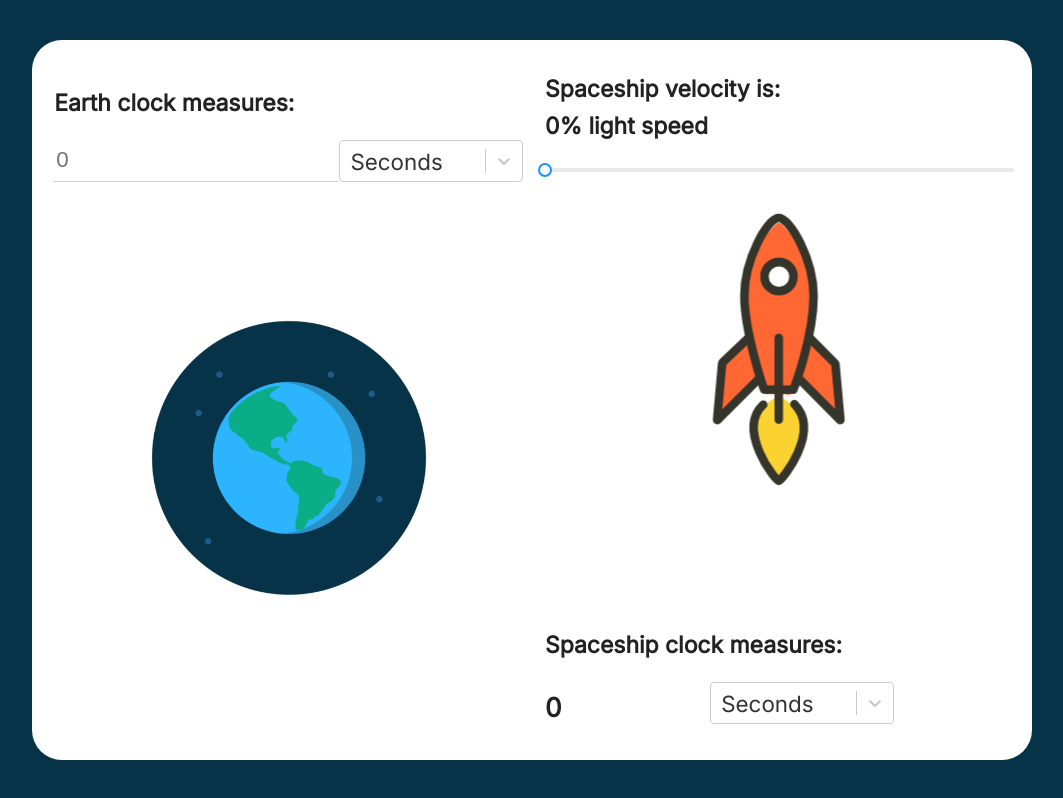
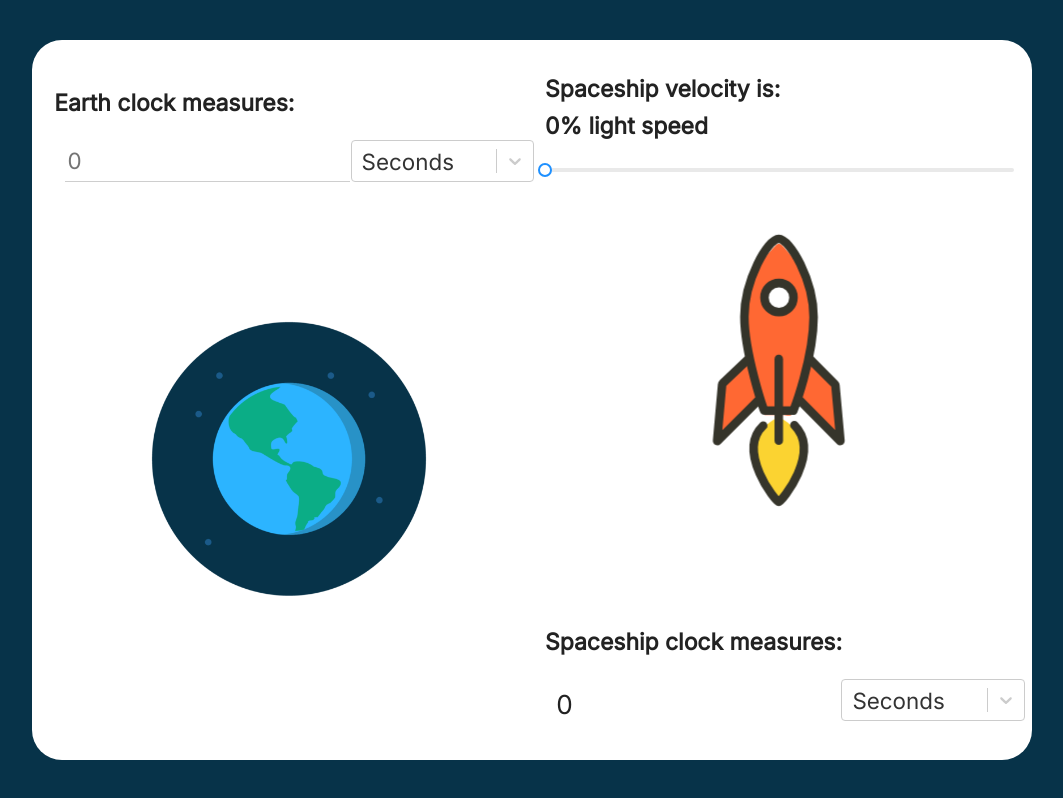
Before and after one commit to rcaverob/special-relativity-webapp, a React (Create React App) app: page / in a window 1280 px wide. Shown: the whole page, without its empty margins (108-1171 px from the left). Built offline with nearby package versions, Linux system fonts and the light colour scheme.

Commit message:
fixed bottom selector dropdown direction

```diff
--- a/src/App.css
+++ b/src/App.css
@@ -28,6 +28,16 @@ input[type='number']::-webkit-outer-spin-button {
   width: 90%;
 }
 
+/* .select .Select-menu-outer {
+  top: auto;
+  bottom: 100rem;
+} */
+
+/* .Select-menu-outer {
+  top: auto;
+  bottom: 100%;
+} */
+
 .earth-container {
   display: flex;
   flex: 1;
@@ -52,8 +62,10 @@ input[type='number']::-webkit-outer-spin-button {
 }
 
 .form-container {
+  margin: 0.125rem 0.5rem;
   display: flex;
   flex-direction: row;
+  justify-content: space-between;
   font-size: 1rem;
   width: 100%;
 }
@@ -71,6 +83,7 @@ input.input-num {
   /* border: none; */
   /* padding: 0; */
   font-size: 1rem;
+  font-family: 'Inter';
   line-height: 0;
   border-radius: 0%;
   border-top: none;
@@ -118,6 +131,7 @@ input.input-num:focus {
 }
 
 .lottie {
+  margin-top: 2rem;
   pointer-events: none;
 }
 
--- a/src/components/SR.tsx
+++ b/src/components/SR.tsx
@@ -146,12 +146,19 @@ const SR = () => {
           <div style={{ width: '100%' }}>
             <h3>Spaceship clock measures: </h3>
             <div className="form-container">
-              <h3 style={{ lineHeight: 0, minWidth: '10ch' }}>
+              <h3
+                style={{
+                  lineHeight: 0,
+                  minWidth: '10ch',
+                  fontWeight: 'normal',
+                }}
+              >
                 {spaceshipTime}{' '}
               </h3>
               <Select
                 onChange={(e) => setSpaceshipTimeUnit(e!.label)}
                 className="select"
+                menuPlacement="top"
                 defaultValue={timeOptions[0]}
                 name="time-unit"
                 options={timeOptions}
```
